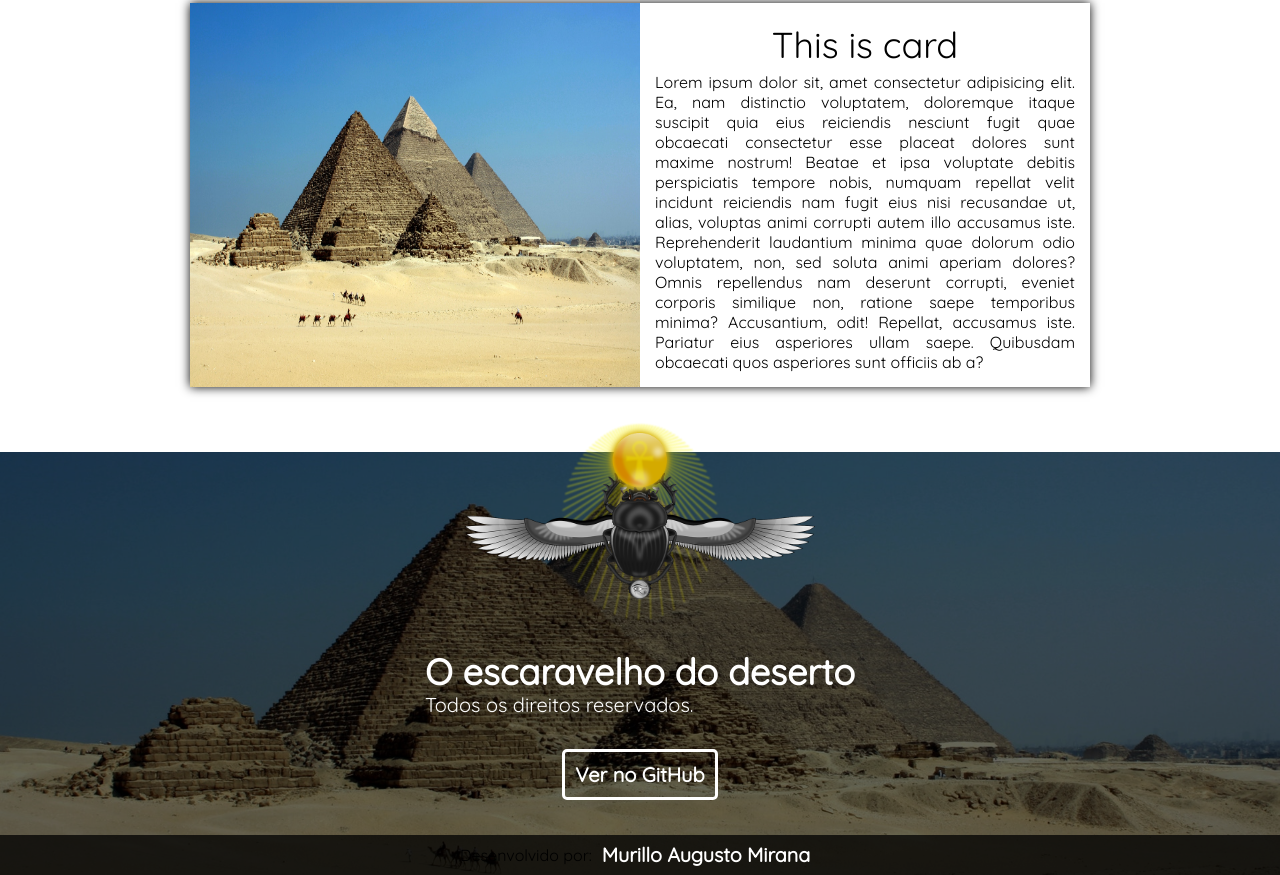
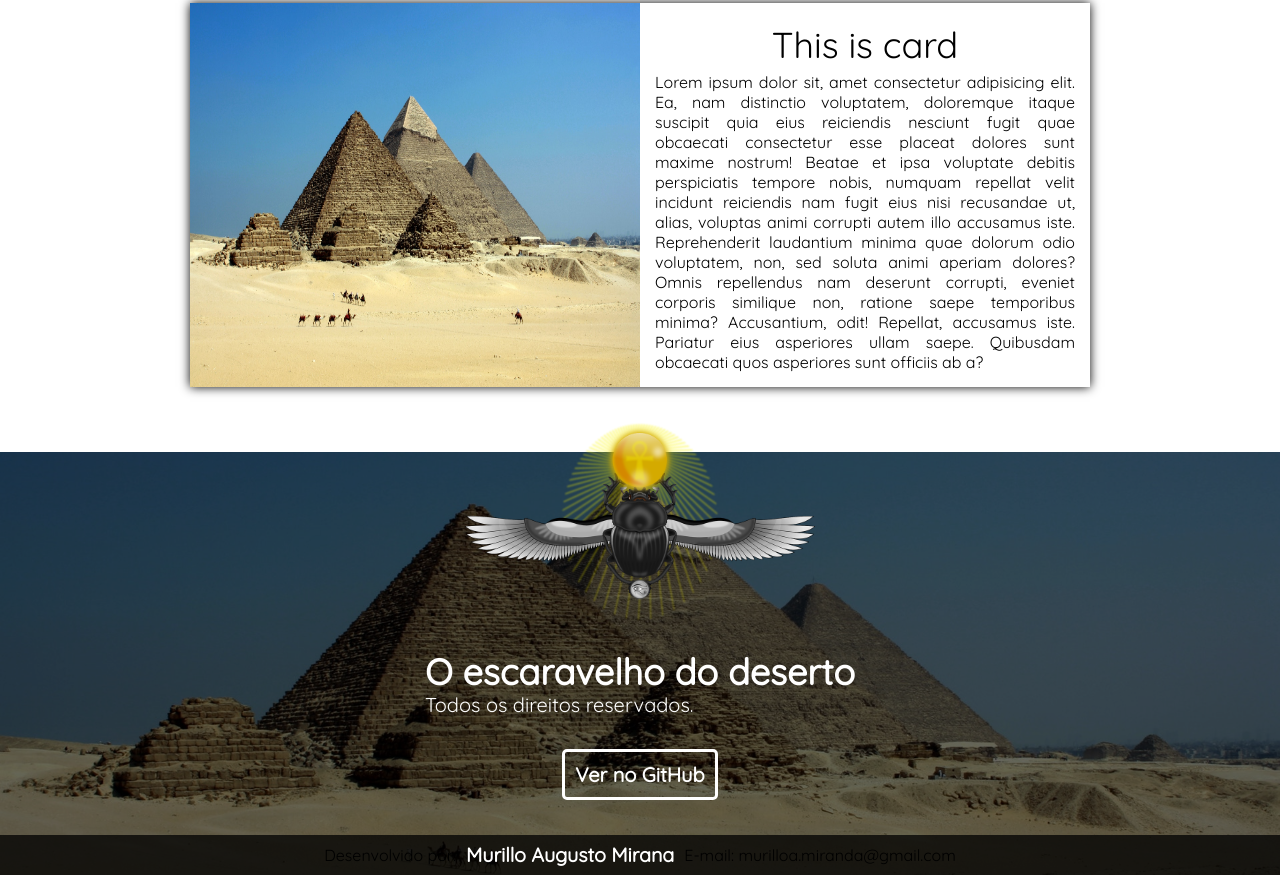
Before and after one commit to murillo9070/Nefe-projeto1-2019, a plain HTML site: page index.html in a window 1280 px wide. Shown: the part 895-1770 px from the top of the page. Drawn offline with Linux system fonts and the light colour scheme.

Commit message:
Update index.html

```diff
--- a/index.html
+++ b/index.html
@@ -91,6 +91,8 @@
         <div class="creditos">
             Desenvolvido por:
 <a class="link" href="https://github.com/murillo9070">Murillo Augusto Mirana</a>
+            <p>E-mail: murilloa.miranda@gmail.com</p>
+
         </div>
     </footer>
     <script src="js/main.js"></script>
```
